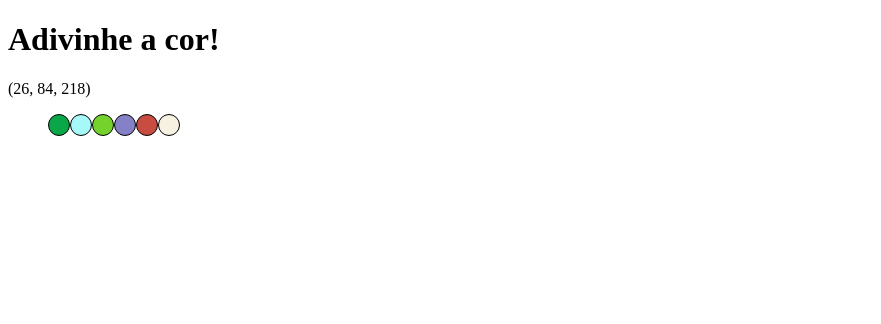
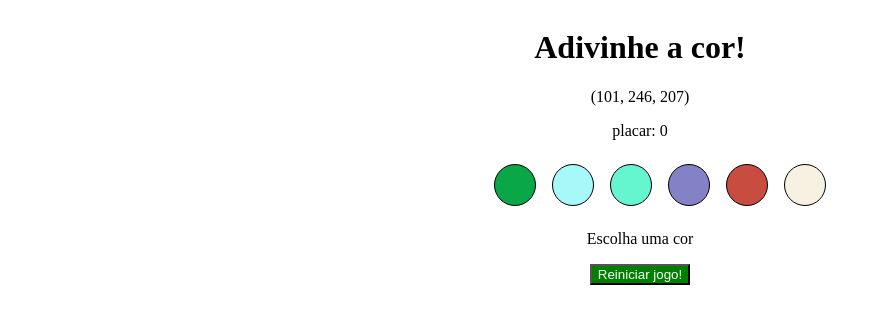
Before and after one commit to fabionicolau/color-guess, a website: page index.html in a window 1280 px wide. Shown: the whole page, without its empty margins (0-881 px from the left). Drawn offline with Linux system fonts and the light colour scheme.

Commit message:
requisitos 5 a 7

```diff
--- a/index.html
+++ b/index.html
@@ -9,7 +9,7 @@
 </head>
 <body>
   <main>
-    <header id='header'>
+    <header>
       <h1 id='title'>Adivinhe a cor!</h1>
     </header>
     <section>
@@ -22,6 +22,12 @@
         <li class='ball'></li>
       </ul>
     </section>
+    <section>
+      <p id='answer'>Escolha uma cor</p>
+    </section>
+    <nav>
+      <button id='reset-game'>Reiniciar jogo!</button>
+    </nav>
   </main>
   <script src='script.js'></script>
 </body>
--- a/script.js
+++ b/script.js
@@ -1,5 +1,8 @@
-const header = document.querySelector('#header');
+const header = document.querySelector('header');
 const ball = document.getElementsByClassName('ball');
+const answer = document.getElementById('answer');
+const button = document.getElementById('reset-game');
+let contador = 0;
 
 function randomColors() {
   const red = Math.round(Math.random() * 255);
@@ -8,17 +11,51 @@ function randomColors() {
   const rgb = `rgb(${red}, ${green}, ${blue})`;
   return rgb;
 }
-function addColorGuess() {
+
+let color = randomColors();
+function stringColorGuess() {
   const paragrafo = document.createElement('p');
-  paragrafo.innerText = randomColors().replace('rgb', '');
+  paragrafo.innerText = color.replace('rgb', '');
   paragrafo.setAttribute('id', 'rgb-color');
   header.appendChild(paragrafo);
 }
-addColorGuess();
+stringColorGuess();
 
 function ballRandomColors() {
   for (let i = 0; i < ball.length; i += 1) {
     ball[i].style.backgroundColor = randomColors();
   }
+  ball[Math.round(Math.random() * 5)].style.backgroundColor = color;
 }
 ballRandomColors();
+
+function score() {
+  const paragrafo = document.createElement('p');
+  paragrafo.innerText = `placar: ${0}`;
+  paragrafo.setAttribute('id', 'score');
+  header.appendChild(paragrafo);
+}
+score();
+
+const placar = document.getElementById('score');
+function answerColor(event) {
+  if (event.target.style.backgroundColor === color) {
+    answer.innerText = 'Acertou!';
+    contador += 3;
+  } else {
+    answer.innerText = 'Errou! Tente novamente!';
+  }
+  placar.innerText = `placar: ${contador}`;
+}
+for (let i = 0; i < ball.length; i += 1) {
+  ball[i].addEventListener('click', answerColor);
+}
+
+const rgbColor = document.getElementById('rgb-color');
+function resetGame() {
+  color = randomColors();
+  rgbColor.innerText = color.replace('rgb', '');
+  ballRandomColors();
+  answer.innerText = 'Escolha uma cor';
+}
+button.addEventListener('click', resetGame);
--- a/style.css
+++ b/style.css
@@ -1,12 +1,34 @@
+body {
+  display: flex;
+  flex-direction: row;
+  justify-content: center;
+}
+
+nav {
+  display: flex;
+  justify-content: center;
+}
+
+#reset-game {
+  background-color: green;
+  color: white;
+}
+
+#title, #rgb-color, #answer, #score {
+  text-align: center;
+}
+
 #color-palette {
   display: flex;
   flex-direction: row;
+  justify-content: center;
 }
 
 .ball {
   border: 1px solid black;
-  width: 20px;
-  height: 20px;
+  width: 40px;
+  height: 40px;
   border-radius: 50%;
   list-style-type: none;
+  margin: 8px;
 }
```
